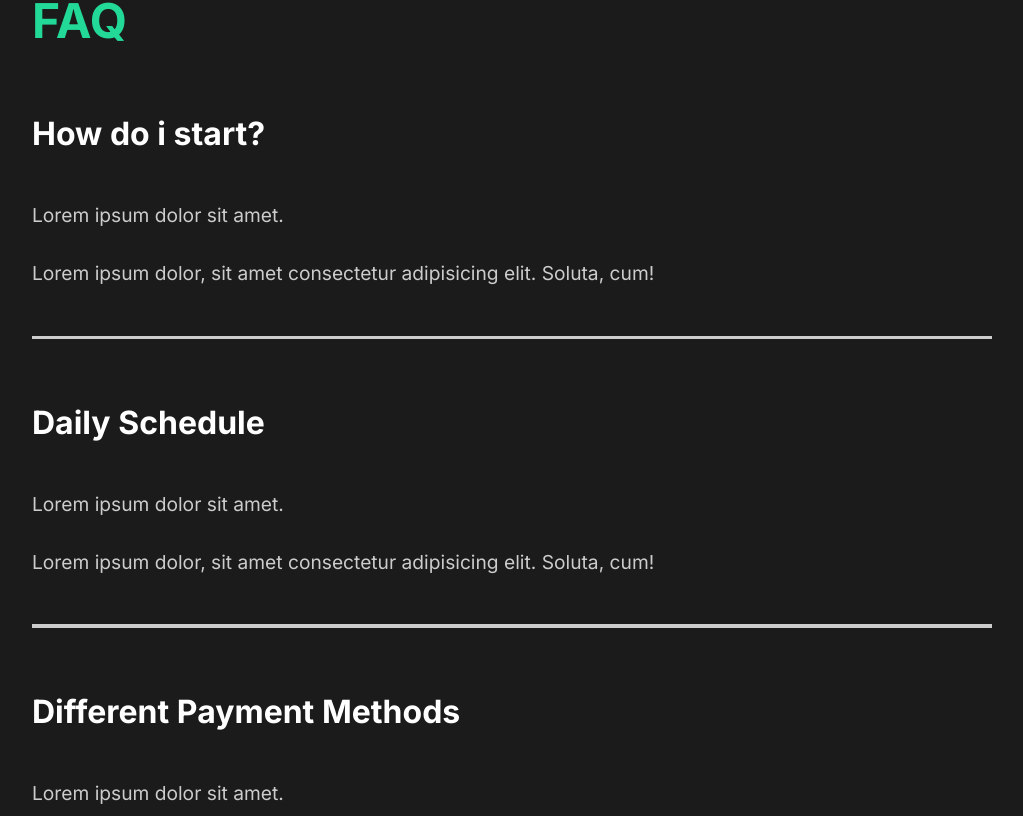
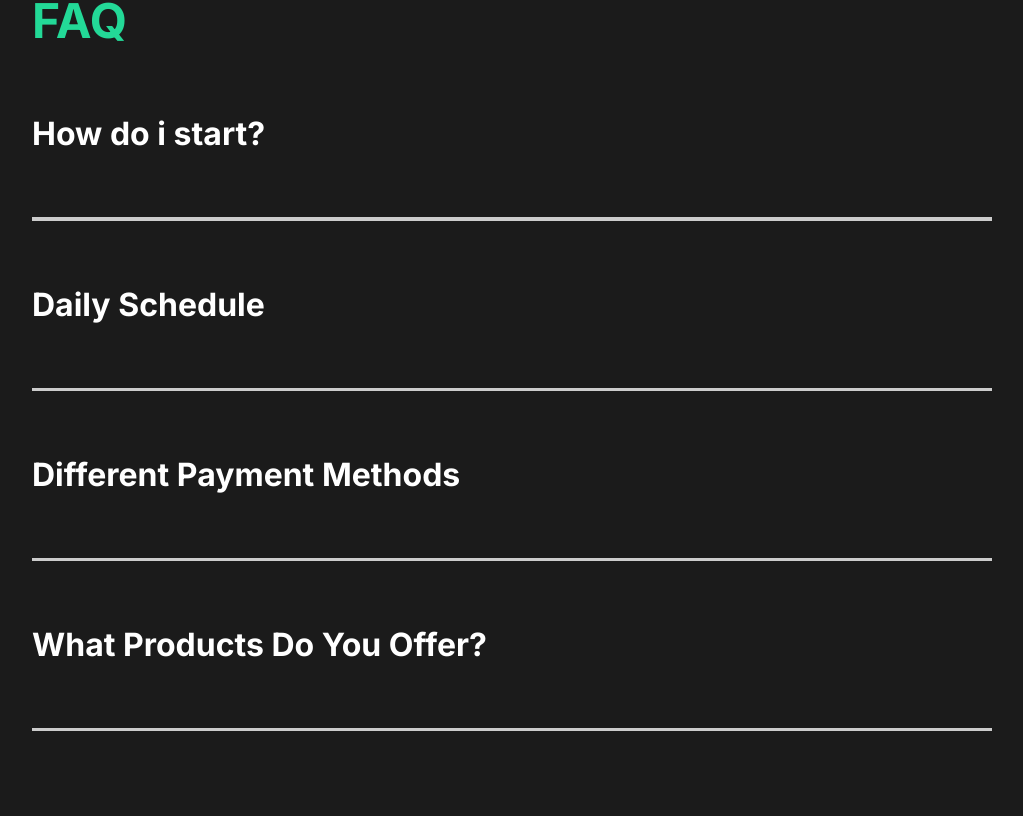
Before and after one commit to francesco-sommaruga/capture, a React (Create React App) app: page / in a window 1280 px wide. Shown: the part 2224-3040 px from the top of the page, without its empty margins (128-1151 px from the left). Built offline with nearby package versions, Linux system fonts and the light colour scheme.

Commit message:
(App.js) added ScrollOnTop on pathname change, (Faq.js) added toggle functionality with useToggle

```diff
--- a/src/App.js
+++ b/src/App.js
@@ -9,6 +9,7 @@ import GlobalStyle from './components/styled-components/GlobalStyles';
 
 //import components
 import Nav from './components/sections/Nav';
+import ScrollToTop from './components/components/ScrollToTop';
 
 //import pages
 import AboutUs from './pages/AboutUs';
@@ -31,6 +32,7 @@ const App = () => {
         <div className="App">
             <GlobalStyle />
             <Nav />
+            <ScrollToTop />
             <AnimatePresence exitBeforeEnter>
                 {/*location and key props are needed for AnimatePresence to trigger exit animations */}
                 <Switch location={location} key={location.pathname}>
--- a/src/components/components/Faq.js
+++ b/src/components/components/Faq.js
@@ -1,15 +1,16 @@
+import useToggle from '../../hooks/useToggle';
+
 //import styled components
 import styled from 'styled-components';
 
 const Faq = ({ question, answer }) => {
+    const [toggle, handleToggle] = useToggle(false);
     return (
         <StyledFaq>
-            <div className="question">
+            <div className="question" onClick={handleToggle}>
                 <h4>{question}</h4>
             </div>
-            <div className="answer">
-                <p>{answer}</p>
-            </div>
+            <div className="answer">{toggle && <p>{answer}</p>}</div>
             <div className="faq-line"></div>
         </StyledFaq>
     );
@@ -20,14 +21,14 @@ const StyledFaq = styled.div`
         background: #ccc;
         height: 0.2rem;
         width: 100%;
-        margin-bottom:4rem;
+        margin-bottom: 4rem;
     }
     .question {
         cursor: pointer;
     }
 
     .answer {
-        padding: 2rem 0rem;
+        padding: 2rem 0;
         p {
             padding: 1rem 0rem;
         }
--- /dev/null
+++ b/src/components/components/ScrollToTop.js
@@ -0,0 +1,12 @@
+import { useEffect } from 'react';
+import { useLocation } from 'react-router-dom';
+
+export default function ScrollToTop() {
+    const { pathname } = useLocation();
+
+    useEffect(() => {
+        window.scrollTo(0, 0);
+    }, [pathname]);
+
+    return null;
+}
--- /dev/null
+++ b/src/hooks/useToggle.js
@@ -0,0 +1,9 @@
+import {useState} from 'react';
+
+const useToggle = (bool) => {
+    const [toggle, setToggle] = useState(bool);
+    const handleToggle = () => setToggle(!toggle);
+    return [toggle, handleToggle];
+}
+
+export default useToggle;
```
Also changed, not shown: src/components/sections/FaqSection.js (+6 -6 lines).
